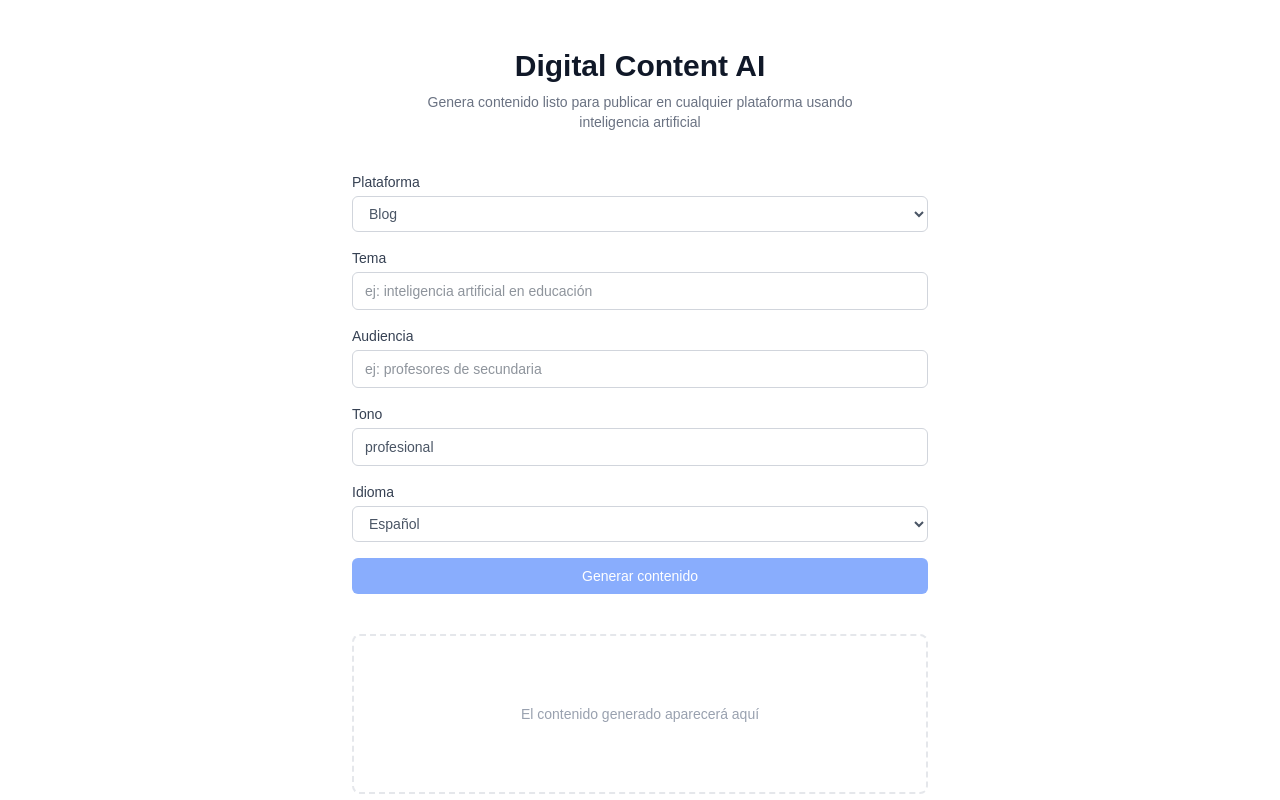
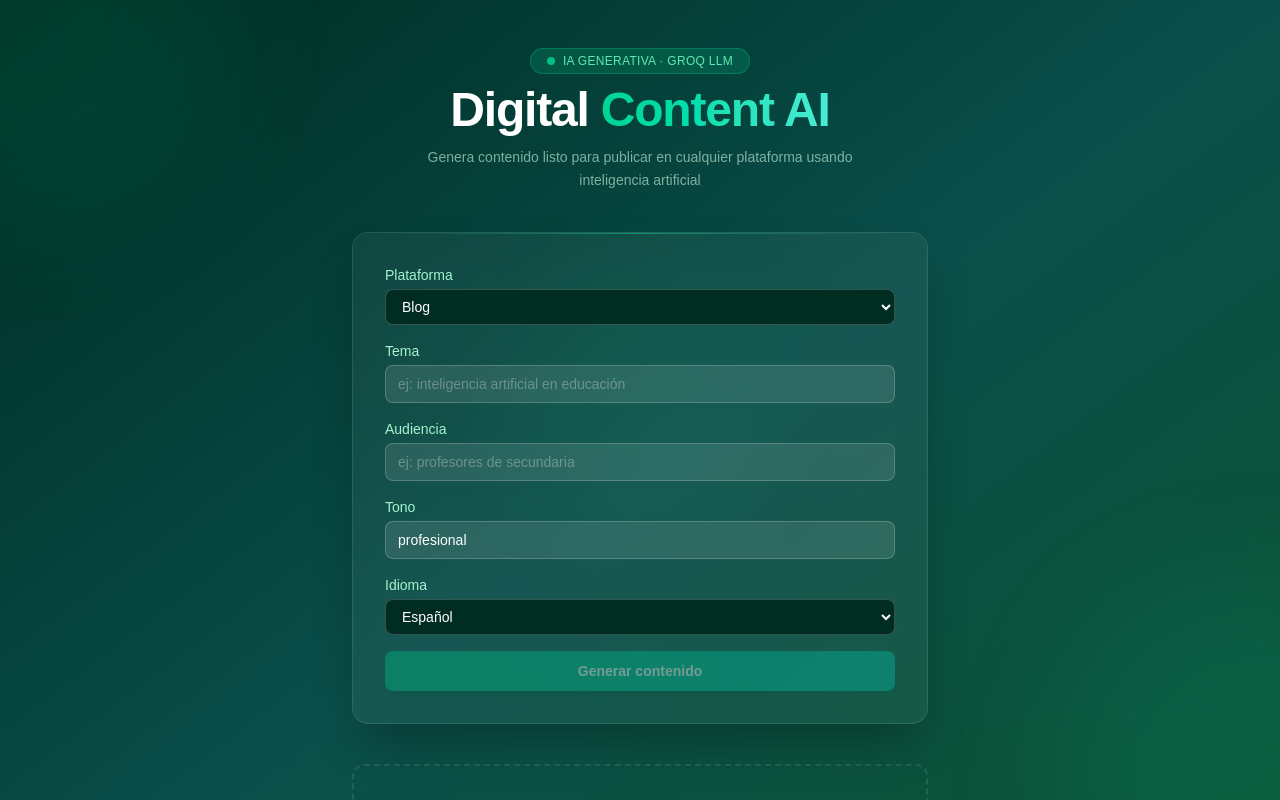
Before and after one commit to Bootcamp-IA-P6/Proyecto10_LLM_E1, a Next.js app in the folder frontend/: page / in a window 1280 px wide. Shown: the top 800 px of the page. Built offline with nearby package versions, Linux system fonts and the light colour scheme; no server answers.

Commit message:
style: apply vibrant emerald dark theme across page and components

```diff
--- a/frontend/src/app/page.tsx
+++ b/frontend/src/app/page.tsx
@@ -15,7 +15,6 @@ export default function Home() {
     setIsLoading(true)
     setError(null)
     setResult(null)
-
     try {
       const data = await generateContent(req)
       setResult(data)
@@ -27,37 +26,63 @@ export default function Home() {
   }
 
   return (
-    <main className="min-h-screen bg-white flex flex-col items-center px-4 py-12 gap-10">
+    <main className="min-h-screen bg-gradient-to-br from-emerald-950 via-teal-900 to-green-900 flex flex-col items-center px-4 py-12 gap-10">
+
+      {/* Orbes decorativos de fondo */}
+      <div className="fixed inset-0 overflow-hidden pointer-events-none">
+        <div className="absolute -top-40 -left-40 w-96 h-96 bg-emerald-500 rounded-full opacity-10 blur-3xl" />
+        <div className="absolute -bottom-40 -right-40 w-96 h-96 bg-teal-400 rounded-full opacity-10 blur-3xl" />
+        <div className="absolute top-1/2 left-1/2 -translate-x-1/2 -translate-y-1/2 w-64 h-64 bg-green-400 rounded-full opacity-5 blur-3xl" />
+      </div>
 
       {/* Cabecera */}
-      <div className="flex flex-col items-center gap-2 text-center">
-        <h1 className="text-3xl font-bold text-gray-900">
-          Digital Content AI
+      <div className="relative flex flex-col items-center gap-3 text-center">
+        <div className="flex items-center gap-2 bg-emerald-500/20 border border-emerald-400/30 rounded-full px-4 py-1">
+          <span className="w-2 h-2 bg-emerald-400 rounded-full animate-pulse" />
+          <span className="text-emerald-300 text-xs font-medium tracking-wide uppercase">
+            IA Generativa · Groq LLM
+          </span>
+        </div>
+
+        <h1 className="text-5xl font-extrabold tracking-tight">
+          <span className="text-white">Digital</span>
+          {" "}
+          <span className="bg-gradient-to-r from-emerald-400 to-teal-300 bg-clip-text text-transparent">
+            Content AI
+          </span>
         </h1>
-        <p className="text-sm text-gray-500 max-w-md">
+
+        <p className="text-sm text-emerald-100/60 max-w-md leading-relaxed">
           Genera contenido listo para publicar en cualquier plataforma
           usando inteligencia artificial
         </p>
       </div>
 
-      {/* Formulario */}
+      {/* Tarjeta principal */}
+      <div className="relative w-full max-w-xl bg-white/5 backdrop-blur-md border border-white/10 rounded-2xl p-8 shadow-2xl shadow-black/30">
+        {/* Borde superior decorativo */}
+        <div className="absolute top-0 left-8 right-8 h-px bg-gradient-to-r from-transparent via-emerald-400/50 to-transparent" />
+
         <GenerateForm
           onSubmit={handleGenerate}
           isLoading={isLoading}
         />
+      </div>
 
       {/* Error */}
       {error && (
-        <div className="w-full max-w-xl bg-red-50 border border-red-200 rounded-lg px-4 py-3">
-          <p className="text-sm text-red-600">{error}</p>
+        <div className="w-full max-w-xl bg-red-500/10 border border-red-400/30 rounded-xl px-4 py-3 backdrop-blur-sm">
+          <p className="text-sm text-red-300">{error}</p>
         </div>
       )}
 
       {/* Resultado */}
+      <div className="w-full max-w-xl">
         <ContentResult
           result={result}
           isLoading={isLoading}
         />
+      </div>
 
     </main>
   )
--- a/frontend/src/components/ContentResult.tsx
+++ b/frontend/src/components/ContentResult.tsx
@@ -19,13 +19,13 @@ export default function ContentResult({ result, isLoading }: ContentResultProps)
     // Estado: cargando
     if (isLoading) {
         return (
-        <div className="w-full max-w-xl flex flex-col gap-3 animate-pulse">
-            <div className="h-4 bg-gray-200 rounded w-1/3" />
-            <div className="h-4 bg-gray-200 rounded w-full" />
-            <div className="h-4 bg-gray-200 rounded w-full" />
-            <div className="h-4 bg-gray-200 rounded w-5/6" />
-            <div className="h-4 bg-gray-200 rounded w-full" />
-            <div className="h-4 bg-gray-200 rounded w-4/6" />
+            <div className="w-full flex flex-col gap-3 animate-pulse">
+                <div className="h-4 bg-white/10 rounded w-1/3" />
+                <div className="h-4 bg-white/10 rounded w-full" />
+                <div className="h-4 bg-white/10 rounded w-full" />
+                <div className="h-4 bg-white/10 rounded w-5/6" />
+                <div className="h-4 bg-white/10 rounded w-full" />
+                <div className="h-4 bg-white/10 rounded w-4/6" />
             </div>
         )
     }
@@ -33,8 +33,8 @@ export default function ContentResult({ result, isLoading }: ContentResultProps)
     // Estado: sin resultado
     if (!result) {
         return (
-        <div className="w-full max-w-xl flex items-center justify-center h-40 border-2 border-dashed border-gray-200 rounded-lg">
-            <p className="text-sm text-gray-400">
+            <div className="w-full flex items-center justify-center h-40 border-2 border-dashed border-white/10 rounded-xl">
+                <p className="text-sm text-white/30">
                     El contenido generado aparecerá aquí
                 </p>
             </div>
@@ -43,27 +43,27 @@ export default function ContentResult({ result, isLoading }: ContentResultProps)
 
     // Estado: con resultado
     return (
-        <div className="w-full max-w-xl flex flex-col gap-3">
+        <div className="w-full flex flex-col gap-3">
 
             {/* Cabecera con metadatos */}
             <div className="flex items-center justify-between">
-            <span className="text-xs font-medium bg-blue-100 text-blue-700 px-2 py-1 rounded-full">
+                <span className="text-xs font-medium bg-emerald-500/20 text-emerald-300 border border-emerald-400/30 px-2 py-1 rounded-full">
                     {PLATFORM_LABELS[result.platform] ?? result.platform}
                 </span>
-            <span className="text-xs text-gray-400">
+                <span className="text-xs text-white/30">
                     Modelo: {result.model_used}
                 </span>
             </div>
 
             {/* Contenido generado */}
-        <div className="border border-gray-200 rounded-lg p-4 bg-gray-50 text-sm text-gray-800 whitespace-pre-wrap leading-relaxed">
+            <div className="bg-white/5 border border-white/10 rounded-xl p-4 text-sm text-emerald-50 whitespace-pre-wrap leading-relaxed">
                 {result.content}
             </div>
 
             {/* Botón copiar */}
             <button
                 onClick={() => navigator.clipboard.writeText(result.content)}
-            className="self-end text-xs text-gray-500 hover:text-blue-600 transition-colors"
+                className="self-end text-xs text-white/40 hover:text-emerald-400 transition-colors"
             >
                 Copiar al portapapeles
             </button>
--- a/frontend/src/components/GenerateForm.tsx
+++ b/frontend/src/components/GenerateForm.tsx
@@ -26,67 +26,67 @@ export default function GenerateForm({ onSubmit, isLoading }: GenerateFormProps)
 
             {/* Plataforma */}
             <div className="flex flex-col gap-1">
-                <label className="text-sm font-medium text-gray-700">Plataforma</label>
+                <label className="text-sm font-medium text-emerald-200">Plataforma</label>
                 <select
                     value={platform}
                     onChange={e => setPlatform(e.target.value as Platform)}
-                className="border border-gray-300 rounded-md px-3 py-2 text-sm focus:outline-none focus:ring-2 focus:ring-blue-500 text-gray-600"
+                    className="bg-emerald-950 border border-white/20 text-white rounded-lg px-3 py-2 text-sm focus:outline-none focus:ring-2 focus:ring-emerald-400 w-full"
                 >
-                <option value="blog">Blog</option>
-                <option value="twitter">Twitter / X</option>
-                <option value="linkedin">LinkedIn</option>
-                <option value="instagram">Instagram</option>
+                    <option className="bg-emerald-950 text-white" value="blog">Blog</option>
+                    <option className="bg-emerald-950 text-white" value="twitter">Twitter / X</option>
+                    <option className="bg-emerald-950 text-white" value="linkedin">LinkedIn</option>
+                    <option className="bg-emerald-950 text-white" value="instagram">Instagram</option>
                 </select>
             </div>
 
             {/* Tema */}
             <div className="flex flex-col gap-1">
-                <label className="text-sm font-medium text-gray-700">Tema</label>
+                <label className="text-sm font-medium text-emerald-200">Tema</label>
                 <input
                     type="text"
                     value={topic}
                     onChange={e => setTopic(e.target.value)}
                     placeholder="ej: inteligencia artificial en educación"
-                className="border border-gray-300 rounded-md px-3 py-2 text-sm focus:outline-none focus:ring-2 focus:ring-blue-500 text-gray-800"
+                    className="bg-white/10 border border-white/20 text-white rounded-lg px-3 py-2 text-sm focus:outline-none focus:ring-2 focus:ring-emerald-400 placeholder-white/30"
                 />
             </div>
 
             {/* Audiencia */}
             <div className="flex flex-col gap-1">
-                <label className="text-sm font-medium text-gray-700">Audiencia</label>
+                <label className="text-sm font-medium text-emerald-200">Audiencia</label>
                 <input
                     type="text"
                     value={audience}
                     onChange={e => setAudience(e.target.value)}
                     placeholder="ej: profesores de secundaria"
-                className="border border-gray-300 rounded-md px-3 py-2 text-sm focus:outline-none focus:ring-2 focus:ring-blue-500 text-gray-800"
+                    className="bg-white/10 border border-white/20 text-white rounded-lg px-3 py-2 text-sm focus:outline-none focus:ring-2 focus:ring-emerald-400 placeholder-white/30"
                 />
             </div>
 
             {/* Tono */}
             <div className="flex flex-col gap-1">
-                <label className="text-sm font-medium text-gray-700">Tono</label>
+                <label className="text-sm font-medium text-emerald-200">Tono</label>
                 <input
                     type="text"
                     value={tone}
                     onChange={e => setTone(e.target.value)}
                     placeholder="ej: profesional, informal, divulgativo"
-                className="border border-gray-300 rounded-md px-3 py-2 text-sm focus:outline-none focus:ring-2 focus:ring-blue-500 text-gray-600"
+                    className="bg-white/10 border border-white/20 text-white rounded-lg px-3 py-2 text-sm focus:outline-none focus:ring-2 focus:ring-emerald-400 placeholder-white/30"
                 />
             </div>
 
             {/* Idioma */}
             <div className="flex flex-col gap-1">
-                <label className="text-sm font-medium text-gray-700">Idioma</label>
+                <label className="text-sm font-medium text-emerald-200">Idioma</label>
                 <select
                     value={language}
                     onChange={e => setLanguage(e.target.value as Language)}
-                className="border border-gray-300 rounded-md px-3 py-2 text-sm focus:outline-none focus:ring-2 focus:ring-blue-500 text-gray-600"
+                    className="bg-emerald-950 border border-white/20 text-white rounded-lg px-3 py-2 text-sm focus:outline-none focus:ring-2 focus:ring-emerald-400 w-full"
                 >
-                <option value="es">Español</option>
-                <option value="en">English</option>
-                <option value="fr">Français</option>
-                <option value="it">Italiano</option>
+                    <option className="bg-emerald-950 text-white" value="es">Español</option>
+                    <option className="bg-emerald-950 text-white" value="en">English</option>
+                    <option className="bg-emerald-950 text-white" value="fr">Français</option>
+                    <option className="bg-emerald-950 text-white" value="it">Italiano</option>
                 </select>
             </div>
 
@@ -94,7 +94,7 @@ export default function GenerateForm({ onSubmit, isLoading }: GenerateFormProps)
             <button
                 type="submit"
                 disabled={isLoading || !topic.trim() || !audience.trim()}
-                className="bg-blue-600 text-white rounded-md px-4 py-2 text-sm font-medium hover:bg-blue-700 disabled:opacity-50 disabled:cursor-not-allowed transition-colors"
+                className="bg-gradient-to-r from-emerald-500 to-teal-500 hover:from-emerald-400 hover:to-teal-400 text-white rounded-lg px-4 py-2.5 text-sm font-semibold disabled:opacity-40 disabled:cursor-not-allowed transition-all shadow-lg shadow-emerald-900/50"
             >
                 {isLoading ? "Generando..." : "Generar contenido"}
             </button>
```
Lines whose indentation alone changed are shown as unchanged.
